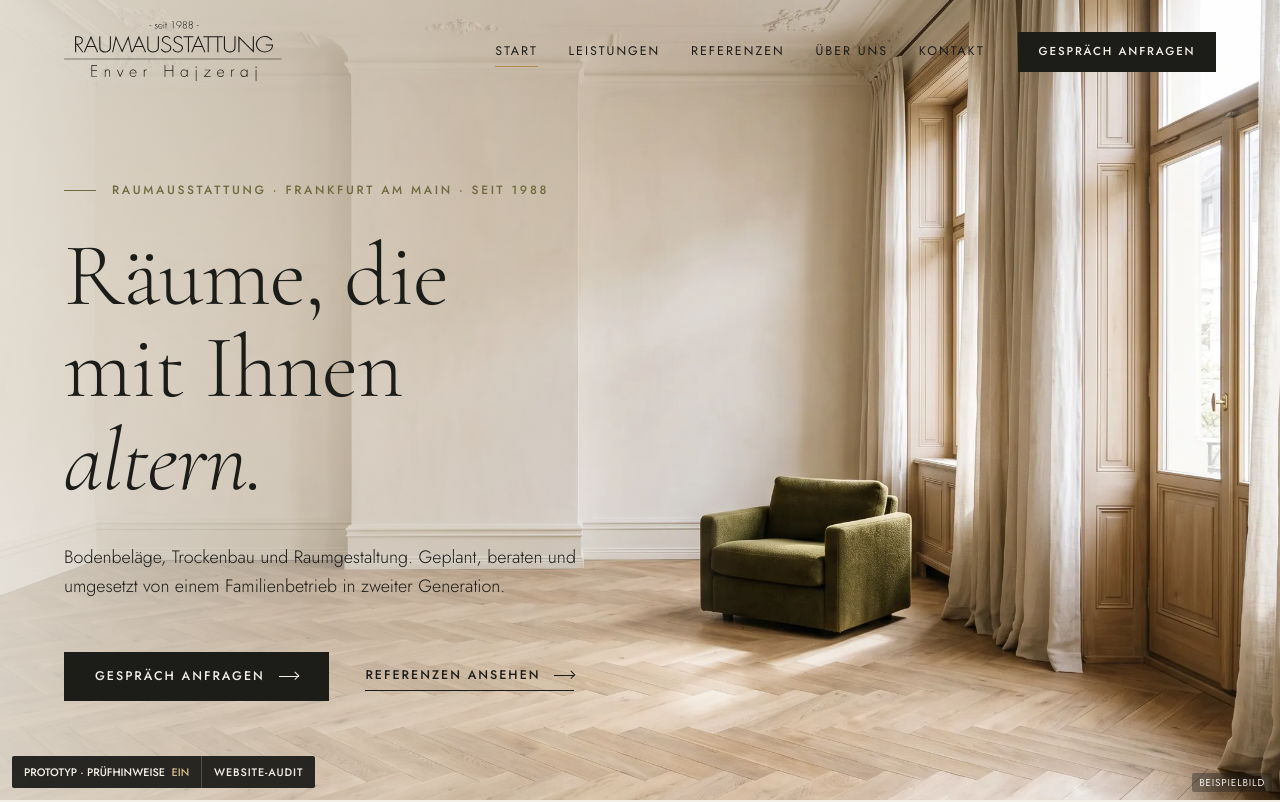
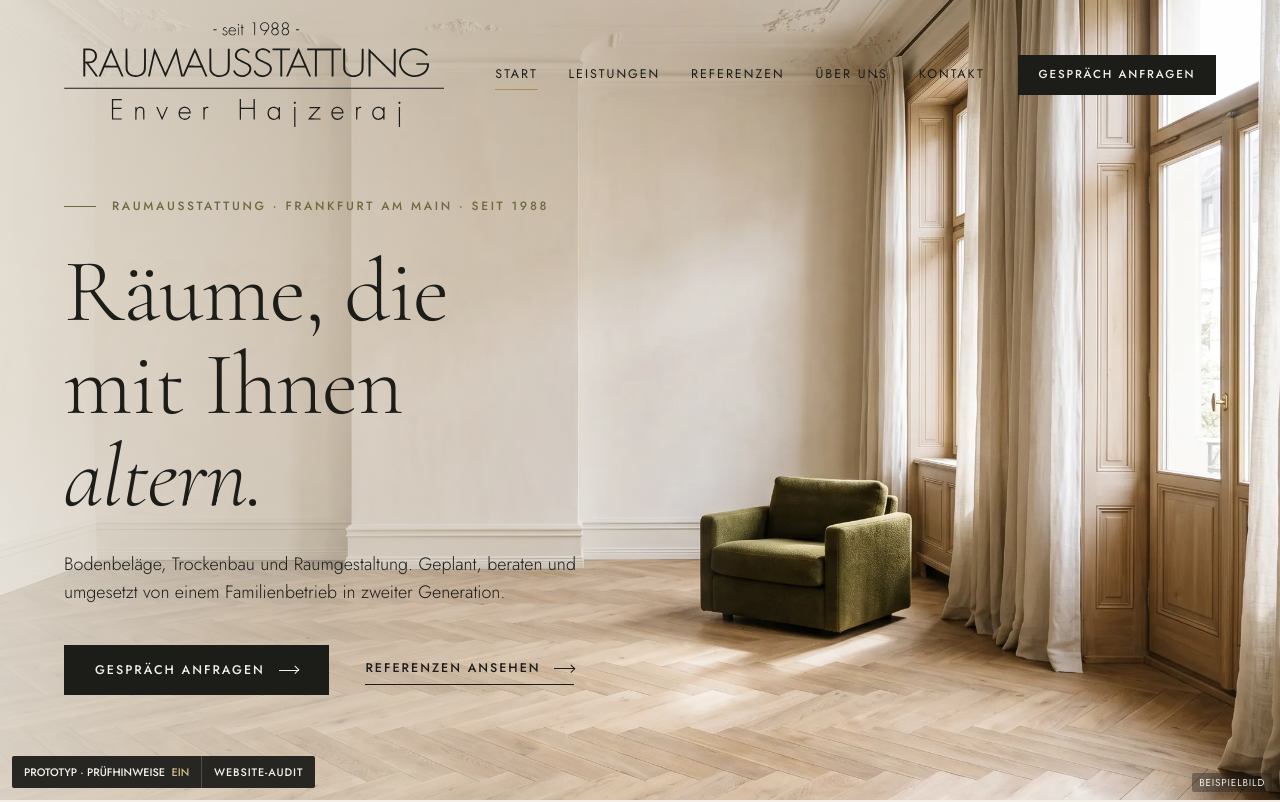
Before and after one commit to justOlgay/hajzeraj-prototyp, a plain HTML site: page index.html in a window 1280 px wide. Shown: the top 802 px of the page. Drawn offline with Linux system fonts and the light colour scheme.

Commit message:
Logo auf dem Desktop deutlich größer, verkleinert sich beim Scrollen
Co-Authored-By: Claude Opus 5.5 <noreply@anthropic.com>
Claude-Session: https://claude.ai/code/session_01AXcRWSxp1zJC39UjK6efRF

```diff
--- a/assets/css/style.css
+++ b/assets/css/style.css
@@ -41,17 +41,18 @@
   --col-gap:clamp(16px,2vw,32px);
   --section:clamp(96px,13vw,200px);
   --section-sm:clamp(64px,8vw,120px);
-  --header-h:104px;
+  --header-h:150px;
+  --header-h-compact:88px;
   --ease:cubic-bezier(.2,.7,.1,1);
   --radius:2px;
   --nav-bp:1040px; /* nur Referenz – Media Queries unten nutzen 1040px */
 }
-@media (max-width:1039px){:root{--header-h:78px}}
+@media (max-width:1039px){:root{--header-h:78px;--header-h-compact:78px}}
 
 /* ---------- Reset ---------- */
 *,*::before,*::after{box-sizing:border-box}
 html{-webkit-text-size-adjust:100%;text-size-adjust:100%;scroll-behavior:smooth}
-[id]{scroll-margin-top:calc(var(--header-h) + 24px)}
+[id]{scroll-margin-top:calc(var(--header-h-compact) + 24px)}
 [hidden]{display:none !important}
 body{margin:0;background:var(--paper);color:var(--ink);font-family:var(--font-ui);font-weight:400;font-size:1.0625rem;line-height:1.7;-webkit-font-smoothing:antialiased;-moz-osx-font-smoothing:grayscale;text-rendering:optimizeLegibility;overflow-x:hidden}
 h1,h2,h3,h4,p,figure,blockquote,ul,ol,dl,dd{margin:0}
@@ -150,13 +151,14 @@ a:hover>.arrow,button:hover>.arrow,.card:hover .arrow,.ref:hover .arrow{transfor
 .text-link:hover{color:var(--moss)}
 
 /* ---------- Header ---------- */
-.site-header{position:fixed;inset:0 0 auto 0;z-index:100;height:var(--header-h);transition:transform .6s var(--ease),background-color .5s,border-color .5s,backdrop-filter .5s;border-bottom:1px solid transparent}
+.site-header{position:fixed;inset:0 0 auto 0;z-index:100;height:var(--header-h);transition:transform .6s var(--ease),height .6s var(--ease),background-color .5s,border-color .5s,backdrop-filter .5s;border-bottom:1px solid transparent}
+.site-header.is-scrolled{height:var(--header-h-compact)}
 .site-header.is-scrolled{background:rgba(243,239,231,.92);-webkit-backdrop-filter:blur(12px);backdrop-filter:blur(12px);border-bottom-color:var(--line)}
 .site-header.is-hidden{transform:translateY(-101%)}
 html.menu-open .site-header{background:transparent;-webkit-backdrop-filter:none;backdrop-filter:none;border-bottom-color:transparent;transform:none}
 .site-header__inner{height:100%;display:flex;align-items:center;gap:clamp(20px,2.6vw,44px)}
-.site-header__logo{display:block;width:clamp(170px,17vw,250px);color:var(--ink);flex:none;margin-right:auto;transition:width .6s var(--ease)}
-.site-header.is-scrolled .site-header__logo{width:clamp(160px,14vw,205px)}
+.site-header__logo{display:block;width:clamp(230px,calc(100vw - 860px),380px);color:var(--ink);flex:none;margin-right:auto;transition:width .6s var(--ease)}
+.site-header.is-scrolled .site-header__logo{width:210px}
 @media (max-width:1039px){.site-header__logo,.site-header.is-scrolled .site-header__logo{width:172px}}
 .logo{width:100%;height:auto;fill:currentColor}
 .nav__list{display:flex;align-items:center;gap:clamp(20px,2.4vw,40px)}
@@ -209,6 +211,12 @@ html.js .hero.is-loaded .hero__media img{transform:none}
 .hero__content .display{margin-top:clamp(20px,2.6vw,36px)}
 .hero__sub{margin-top:clamp(24px,3vw,40px);max-width:30em;font-size:clamp(1.05rem,1.4vw,1.25rem);font-weight:300;line-height:1.6;color:var(--ink)}
 .hero__actions{margin-top:clamp(32px,4vw,52px)}
+@media (min-width:1040px){
+  .hero__inner{padding-top:calc(var(--header-h) + 12px);padding-bottom:clamp(72px,10vh,120px)}
+  .hero .display{font-size:clamp(3rem,min(7vw,11.5vh),7.5rem)}
+  .hero__sub{margin-top:clamp(20px,min(3vw,3.6vh),40px)}
+  .hero__actions{margin-top:clamp(28px,min(4vw,4.8vh),52px)}
+}
 html.js .hero .fade{opacity:0;transform:translateY(20px);transition:opacity 1.1s var(--ease),transform 1.1s var(--ease);transition-delay:var(--delay,0s)}
 html.js .hero.is-loaded .fade{opacity:1;transform:none}
 @media (max-width:899px){
```
